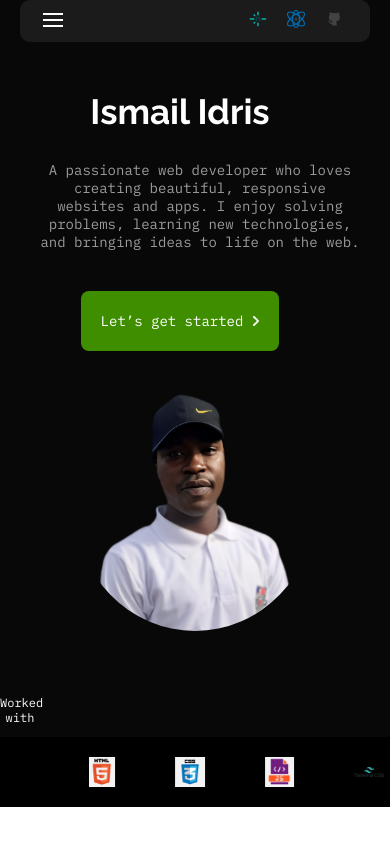
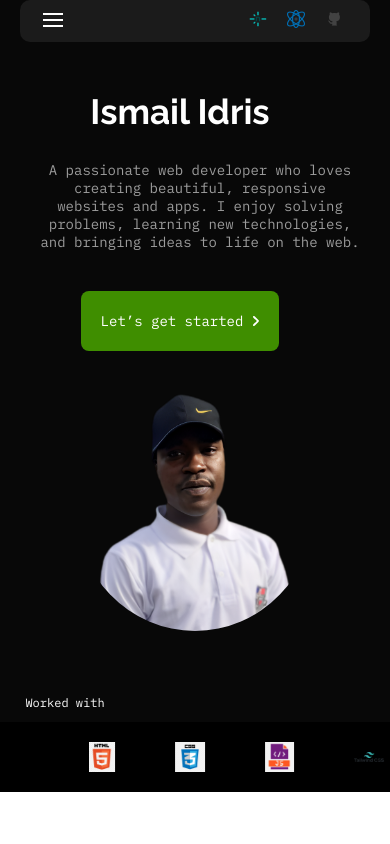
Before and after one commit to ismailidris092-commits/my-portfolio-app, a React (Vite) app: page / in a window 390 px wide. Built offline with nearby package versions, Linux system fonts and the light colour scheme.

Commit message:
new updated portfolio

```diff
--- a/src/App.css
+++ b/src/App.css
@@ -559,19 +559,13 @@ body {
     color: #fff;
     font-size: 12px;
     margin-right: 10px;
-    padding-right: 340px;
+    padding-right: 250px;
     margin-top: 40px;
   }
 
   .work-with-logo-container {
     display: block;
     text-align: center;
-  }
-
-  .work-with-logo {
-    margin-left: 10px;
-    padding: 0 0;
-    height: 30px;
   }
 
   /* ...........ABOUT ME.......... */
@@ -820,7 +814,7 @@ body {
     margin-bottom: 10px;
     color: #ffffff;
     font-size: 12px;
-    margin-right: 140px;
+    margin-right: 110px;
   }
 
   .form-input {
```
